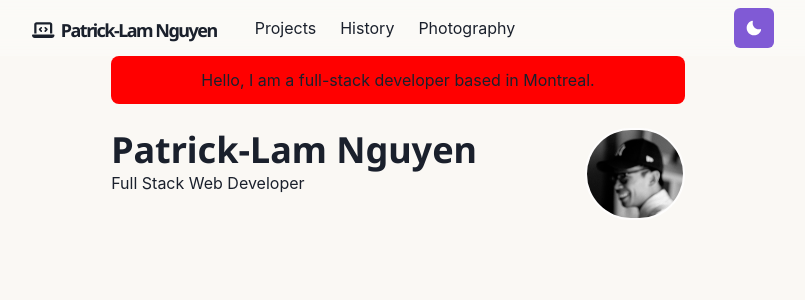
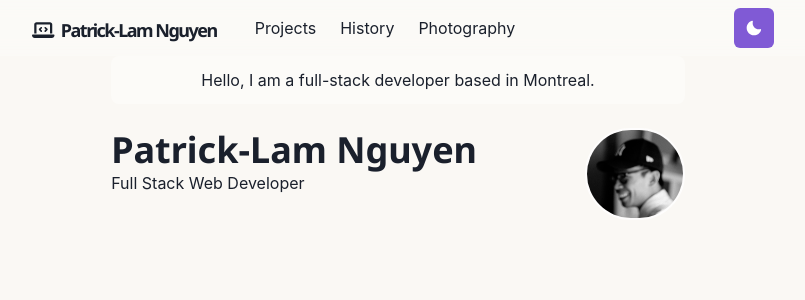
Before and after one commit to PLN2020/nextjs-homepage, a Next.js app: page / in a window 1280 px wide. Shown: the top 300 px of the page, without its empty margins (242-1047 px from the left). Built offline with nearby package versions, Linux system fonts and the light colour scheme.

Commit message:
fixed banner text background color

```diff
--- a/pages/index.js
+++ b/pages/index.js
@@ -1,9 +1,15 @@
-import { Container, Box, Heading, Image } from '@chakra-ui/react'
+import { Container, Box, Heading, Image, useColorModeValue } from '@chakra-ui/react'
 
 const Page = () => {
     return (
     <Container>
-        <Box borderRadius="lg" bg="red" p={3} mb={6} align="center">
+        <Box
+            borderRadius="lg"
+            bg={useColorModeValue('whiteAlpha.500', 'whiteAlpha.200')}
+            p={3}
+            mb={6}
+            align="center"
+        >
             Hello, I am a full-stack developer based in Montreal.
         </Box>
 
```
Also changed, not shown: components/section.js (added).
